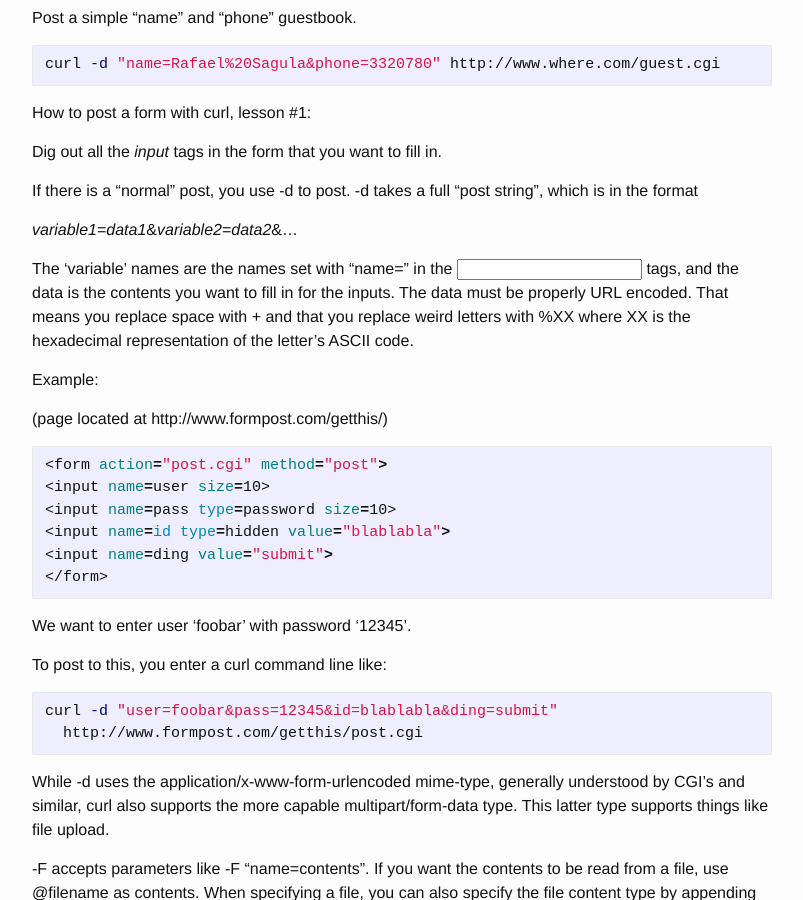
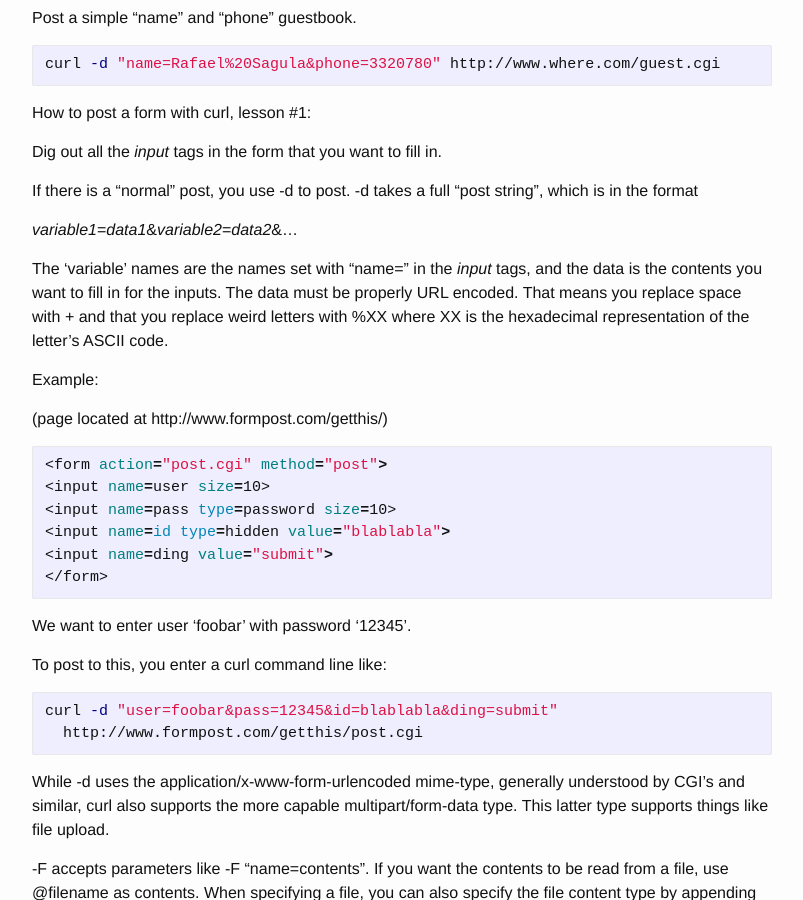
Before and after one commit to actiago/actiago.github.io, a Jekyll site: the page built from _posts/2022-05-06-curl-tutorial.markdown, in a window 1280 px wide and 900 px high, scrolled down 5735 px. Shown: the whole window, without its empty margins (238-1041 px from the left). Built offline with Jekyll 4.4.1, drawn with Linux system fonts in a browser that asks for light colours.

Commit message:
trying to fix this post

```diff
--- a/_posts/2022-05-06-curl-tutorial.markdown
+++ b/_posts/2022-05-06-curl-tutorial.markdown
@@ -316,7 +316,7 @@ If there is a "normal" post, you use -d to post. -d takes a full "post string",
 
 _variable1_=_data1_&_variable2_=_data2_&...
 
-The 'variable' names are the names set with "name=" in the <input> tags, and the data is the contents you want to fill in for the inputs. The data must be properly URL encoded. That means you replace space with + and that you replace weird letters with %XX where XX is the hexadecimal representation of the letter's ASCII code.
+The 'variable' names are the names set with "name=" in the _input_ tags, and the data is the contents you want to fill in for the inputs. The data must be properly URL encoded. That means you replace space with + and that you replace weird letters with %XX where XX is the hexadecimal representation of the letter's ASCII code.
 
 Example:
 
```
